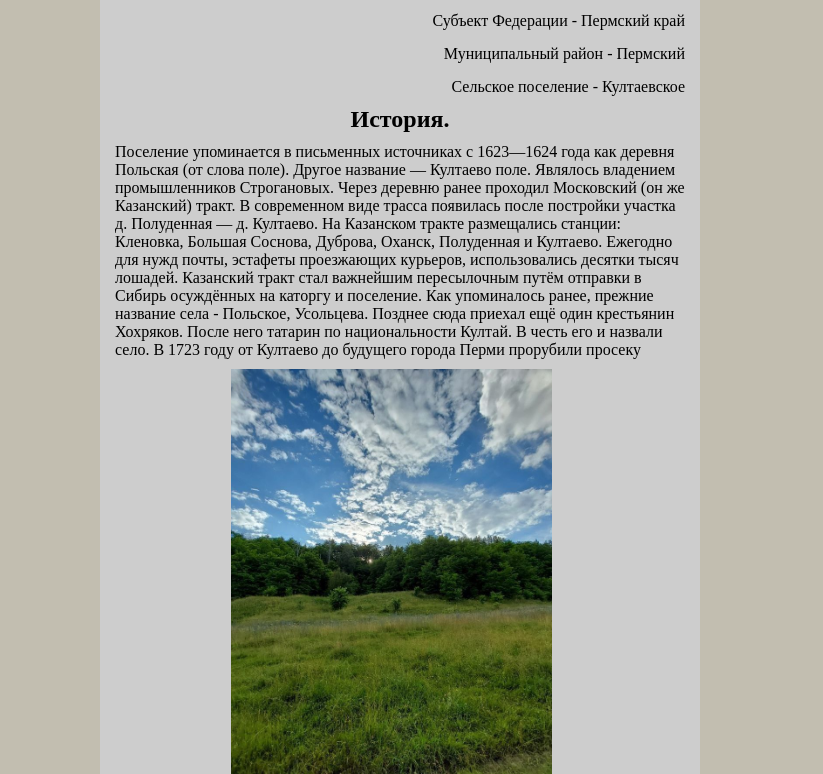
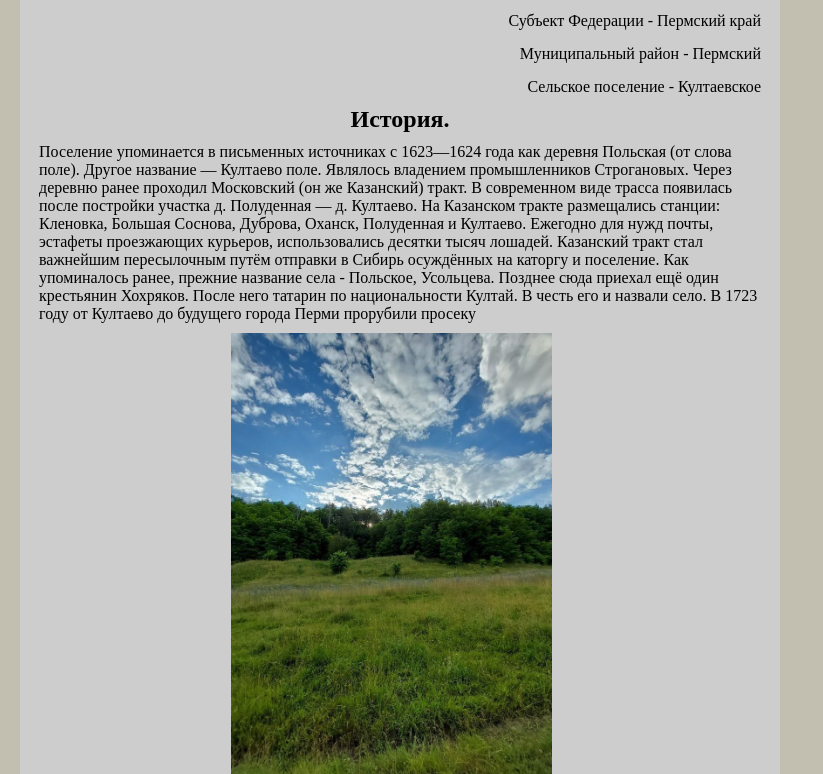
Before and after one commit to unetka/kultaevo, a plain HTML site: page index.html in a window 1280 px wide. Shown: the part 115-889 px from the top of the page, without its empty margins (0-823 px from the left). Drawn offline with Linux system fonts and the light colour scheme.

Commit message:
Add files via upload

```diff
--- a/Style.css
+++ b/Style.css
@@ -19,7 +19,7 @@ body{
     flex-direction: column;
     align-items: center;
     background-color: #cdcdcd;
-    width: 75%;
+    width: 95%;
     height: 90%;
 }
 .first-text{
```
